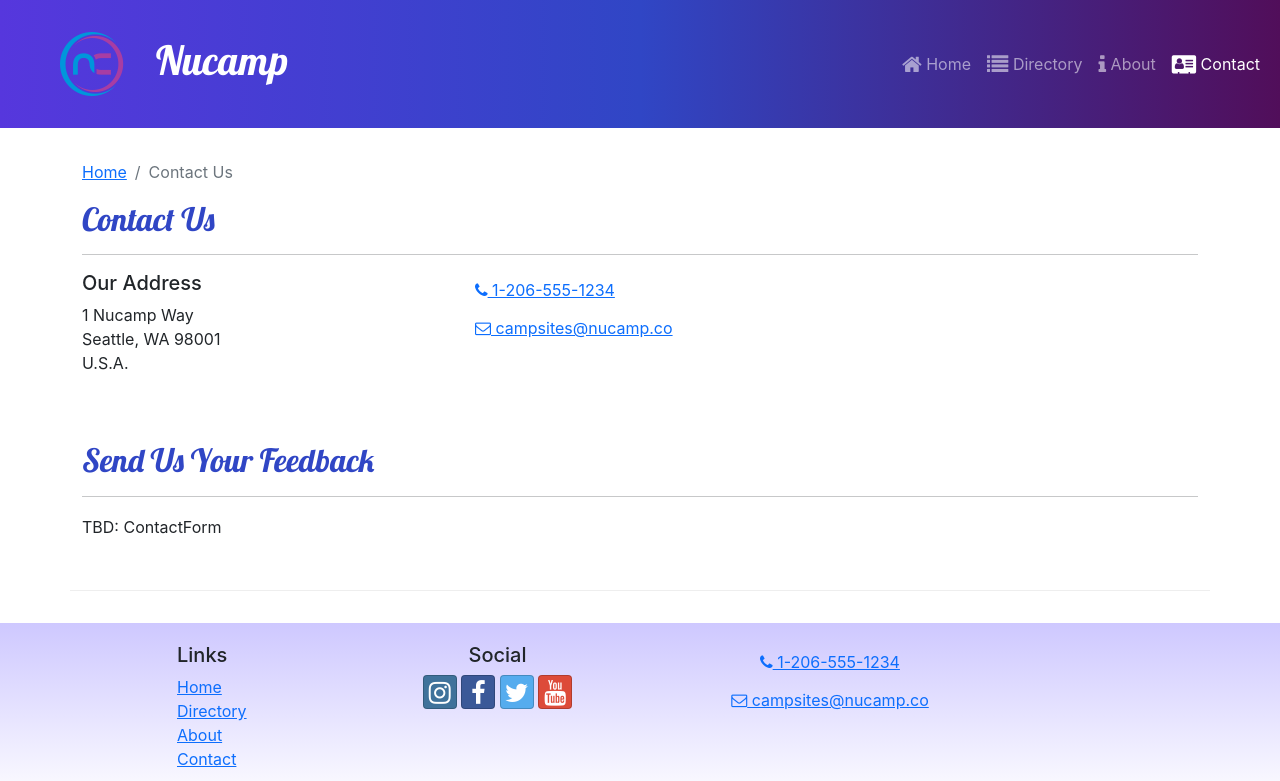
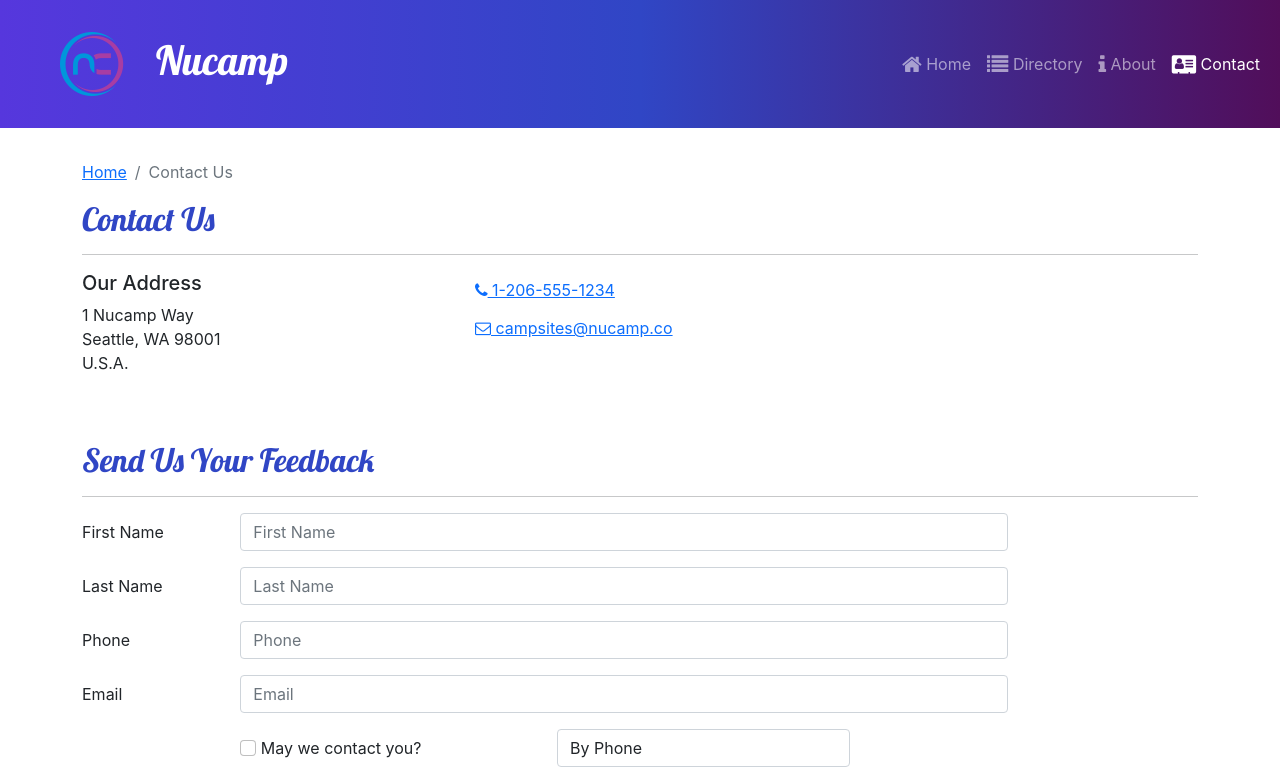
Before and after one commit to vstella215/React-Course-Project, a React (Create React App) app: page /contact in a window 1280 px wide. Shown: the top 781 px of the page. Built offline with nearby package versions, Linux system fonts and the light colour scheme.

Commit message:
ContactForm Parts 1 and 2

```diff
--- /dev/null
+++ b/src/components/ContactForm.js
@@ -0,0 +1,108 @@
+import { Button, Label, Col, FormGroup } from "reactstrap";
+import { Formik, Field, Form } from "formik";
+
+const ContactForm = () => {
+    return (
+  <Formik
+    initialValues={{
+      firstName: "",
+      lastName: "",
+      phoneNum: "",
+      email: "",
+      agree: false,
+      contactType: "By phone",
+      feedBack: "",
+    }}
+  >
+    <Form>
+      <FormGroup row>
+        <Label htmlFor='firstName' md='2'>
+            First Name
+        </Label>
+        <Col md='10'>
+            <Field
+                name='firstName'
+                placeholder='First Name'
+                className='form-control'
+            />
+        </Col>
+      </FormGroup>
+      <FormGroup row>
+        <Label htmlFor='lastName' md='2'>
+            Last Name
+        </Label>
+        <Col md='10'>
+        <Field
+                name='lastName'
+                placeholder='Last Name'
+                className='form-control'
+        />
+        </Col>
+      </FormGroup>
+      <FormGroup row>
+        <Label htmlFor='phoneNum' md='2'>
+            Phone
+        </Label>
+        <Col md='10'>
+        <Field
+                name='phoneNum'
+                placeholder='Phone'
+                className='form-control'
+        />
+        </Col>
+      </FormGroup>
+      <FormGroup row>
+        <Label htmlFor='email' md='2'>
+            Email
+        </Label>
+        <Col md='10'>
+        <Field
+                name='email'
+                placeholder='Email'
+                type='email'
+                className='form-control'
+        />
+        </Col>
+      </FormGroup>
+      <FormGroup row>
+        <Label check md={{ size: 4, offset: 2 }}>
+            <Field
+                name='agree'
+                type='checkbox'
+                className='form-check-input'
+            />{' '}
+            May we contact you?
+        </Label>
+        <Col md='4'>
+        <Field
+                name='contactType'
+                as='select'
+                className='form-control'
+        >
+        <option>By Phone</option>
+        <option>By Email</option>
+        </Field>
+        </Col>
+      </FormGroup>
+      <FormGroup row>
+        <Label htmlFor='feedback' md='2'>
+            Your Feedback
+        </Label>
+        <Col md='10'>
+        <Field
+                name='feedback'
+                as='textarea'
+                rows='12'
+                className='form-control'
+        />
+        </Col>
+      </FormGroup>
+      <FormGroup row>
+
+      </FormGroup>
+    </Form>
+  </Formik>
+    )
+};
+
+export default ContactForm;
--- a/src/pages/ContactPage.js
+++ b/src/pages/ContactPage.js
@@ -1,5 +1,6 @@
 import { Container, Col, Row } from "reactstrap";
 import Subheader from "../components/SubHeader";
+import ContactForm from "../components/ContactForm";
 
 const ContactPage = () => {
   return (
@@ -36,7 +37,7 @@
             <hr/>
         </Col>
         <Col md='10'>
-            TBD: ContactForm
+            <ContactForm />
         </Col>
       </Row>
     </Container>
```
